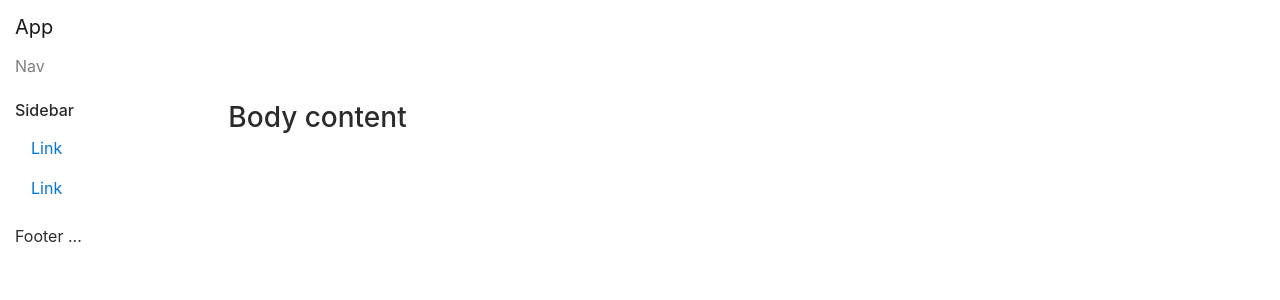
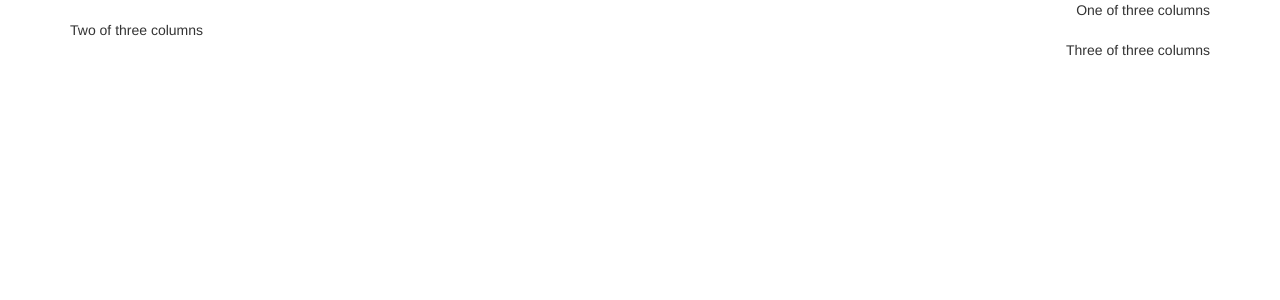
Before and after one commit to Frei2019/project2, a Flask app: template templates/scrolling.html in a window 1280 px wide. Shown: the top 300 px of the page. Run offline with Flask 2, Linux system fonts and the light colour scheme; the template is opened without the code that fills it, so the values that code supplies are empty; some libraries are stand-ins or nearby versions.

Commit message:
Finished up

```diff
--- a/application.py
+++ b/application.py
@@ -17,7 +17,14 @@ chats.add_chat("Welcome", "Admin")
 sleep(1)
 chats.add_message("Welcome", "Admin", "Welcome to our chat application, friend!")
 
-if True:
+chats.add_chat("Large", "Admin")
+sleep(0.001)
+for i in range(0, 99):
+    chats.add_message("Large", "Admin", str(i))
+    print(i)
+    sleep(0.001)
+
+if False:
     chats.add_chat("TestChat1", "Bob")
     sleep(1)
     chats.add_message("TestChat1", "Bob", "Hello World!")
@@ -25,7 +32,6 @@ if True:
     chats.add_message("TestChat1", "Alice", "Hello World yourself!")
     sleep(1)
     chats.add_message("TestChat1", "cfrei", "Hello World yourself 2!")
-
 
 
 # It seems stupid to always send all chats with all messages, not necessary..
@@ -61,8 +67,6 @@ def send_message(message):
     }
     Note that the timestamp is taken on the server side!
     """
-    # update chats
-    # TODO
     print("message was submitted")
     message = message['message']
     message['timestamp'] = int(time()*1000)
@@ -74,13 +78,27 @@ def send_message(message):
 def add_chat(chat):
     """
     socket to receive new chat to be added
-    data should be json of shape:
+    chat should be json of shape:
     {
         "chatname": "NewChat",
-        ""
+        "author": "Bob"
     }
     """
-    # TODO
+    chat = chat['chat']
+    chats.add_chat(chat['chatname'], chat['author'])
+    emit('new chat', chat, broadcast=True)
+
+@socketio.on("typing")
+def typing(istyping):
+    """
+    socket to receive the information that somebody is typing
+    istyping should be json of shape
+    {
+        "chatname": "NewChat",
+        "author": "Bob"
+    }
+    """
+    emit('user typing', istyping, broadcast=True)
 
 if __name__ == '__main__':
     app.run(debug=True, host="0.0.0.0")
--- a/templates/scrolling.html
+++ b/templates/scrolling.html
@@ -1,35 +1,25 @@
-<link rel="stylesheet" href="https://maxcdn.bootstrapcdn.com/bootstrap/4.0.0-beta.3/css/bootstrap.min.css" integrity="sha384-Zug+QiDoJOrZ5t4lssLdxGhVrurbmBWopoEl+M6BdEfwnCJZtKxi1KgxUyJq13dy" crossorigin="anonymous">
-<head>
-<title>Home</title>
-</head>
-<body>
-  <div class="container-fluid d-flex flex-column flex-grow-1 vh-100 overflow-hidden">
-      <nav class="navbar navbar-light bg-light navbar-expand-md px-0 flex-shrink-0">
-          <a class="navbar-brand" href="#">App</a>
-          <ul class="navbar-nav">
-              <li class="nav-item"><a href="#" class="nav-link">Nav</a></li>
-          </ul>
-      </nav>
-      <div class="row flex-grow-1 overflow-hidden">
-          <div class="col-2 mh-100 overflow-auto py-2">
-              <h6>Sidebar</h6>
-              <ul class="nav flex-column">
-                  <li class="nav-item">
-                      <a class="nav-link active" href="#">Link</a>
-                  </li>
-                  <li class="nav-item">
-                      <a class="nav-link" href="#">Link</a>
-                  </li>
-              </ul>
-          </div>
-          <div class="col mh-100 overflow-auto py-2">
-              <h3>Body content</h3>
-          </div>
-      </div>
-      <div class="row flex-shrink-0 bg-light">
-          <div class="col-12 py-2">
-              <p>Footer ...</p>
-          </div>
-      </div>
+<!-- Latest compiled and minified CSS -->
+<link rel="stylesheet" href="https://maxcdn.bootstrapcdn.com/bootstrap/3.3.7/css/bootstrap.min.css" integrity="sha384-BVYiiSIFeK1dGmJRAkycuHAHRg32OmUcww7on3RYdg4Va+PmSTsz/K68vbdEjh4u" crossorigin="anonymous">
+
+<style media="screen">
+  .me {
+    display: flex;
+    justify-content: flex-end;
+  }
+  .other {
+    display: flex;
+    justify-content: flex-begin;
+  }
+</style>
+
+<div class="container">
+    <div class="me">
+      One of three columns
+    </div>
+    <div class="other">
+      Two of three columns
+    </div>
+    <div class="me">
+      Three of three columns
+    </div>
   </div>
-</body>
```
Also changed, not shown: static/index.js (+75 -10 lines), templates/index.html (+37 -8 lines).
